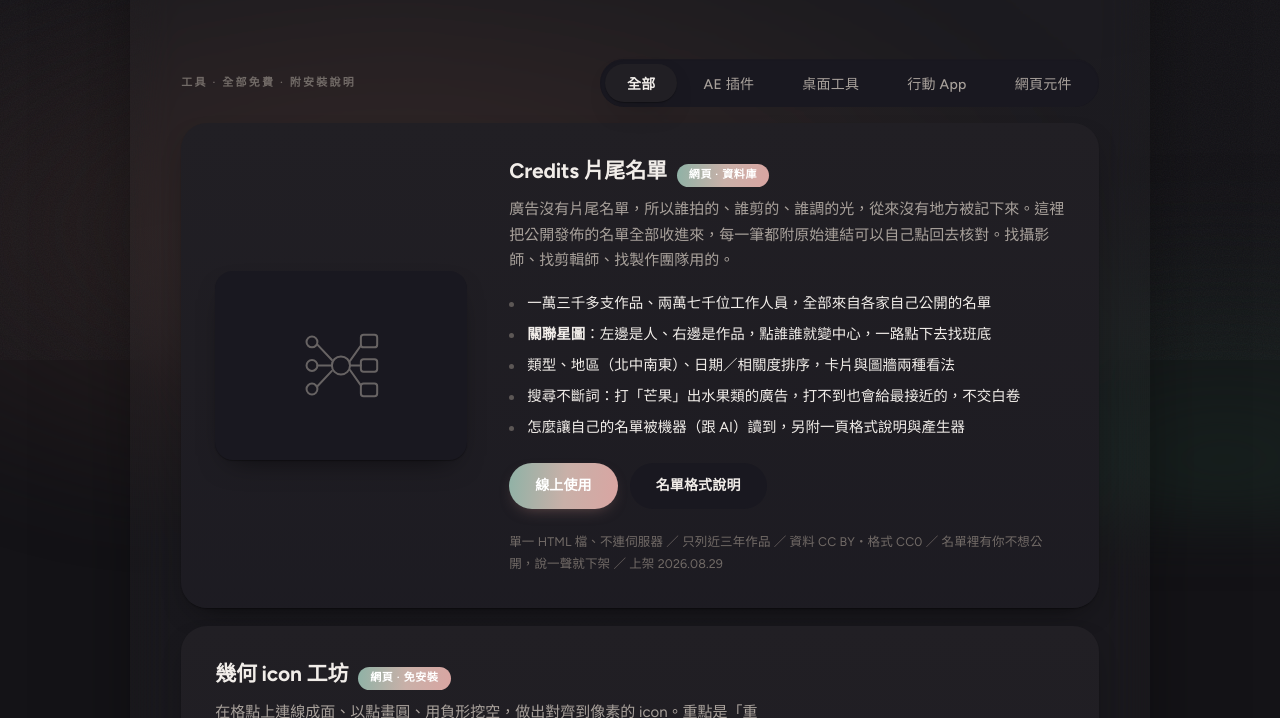
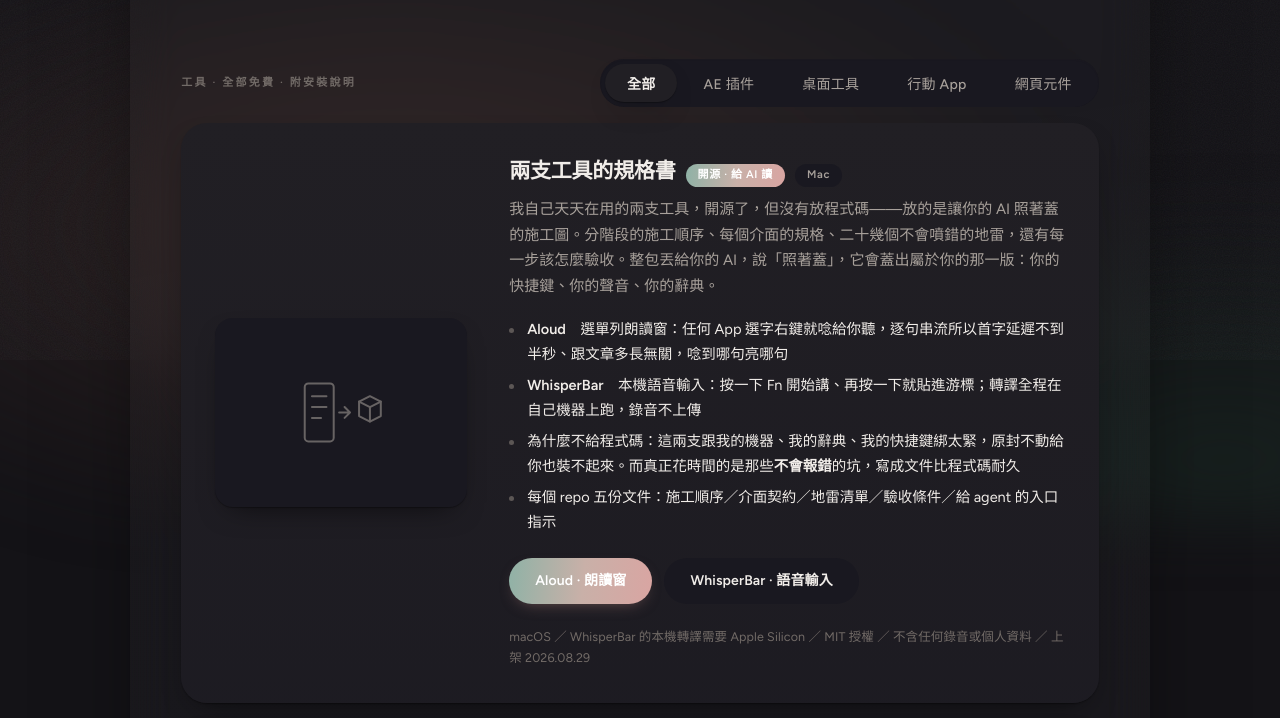
Before and after one commit to qwert2813434-ctrl/tools, a plain HTML site: page index.html in a window 1280 px wide. Shown: the part 440-1158 px from the top of the page. Drawn offline with Linux system fonts and the light colour scheme.

Commit message:
上架：兩支工具的規格書（aloud／whisperbar）

```diff
--- a/index.html
+++ b/index.html
@@ -341,7 +341,32 @@
     </div>
   </div>
 
-  <article class="tool" data-cat="web">
+  <article class="tool" data-cat="mac">
+    <div class="tool-media">
+      <div class="glyph"><svg viewBox="0 0 48 48" stroke-linecap="round" stroke-linejoin="round">
+        <rect x="4" y="8" width="16" height="32" rx="2"/>
+        <path d="M8 15h8M8 21h8M8 27h5"/>
+        <path d="M23 24h6M26 21l3 3-3 3"/>
+        <path d="M34 18 40 15 46 18 46 26 40 29 34 26 Z"/>
+        <path d="M34 18 40 21 46 18M40 21 40 29"/>
+      </svg></div>
+    </div>
+    <div class="tool-body">
+      <h3>兩支工具的規格書 <span class="tag live">開源 · 給 AI 讀</span> <span class="tag">Mac</span></h3>
+      <p class="desc">我自己天天在用的兩支工具，開源了，但沒有放程式碼——放的是讓你的 AI 照著蓋的施工圖。分階段的施工順序、每個介面的規格、二十幾個不會噴錯的地雷，還有每一步該怎麼驗收。整包丟給你的 AI，說「照著蓋」，它會蓋出屬於你的那一版：你的快捷鍵、你的聲音、你的辭典。</p>
+      <ul>
+        <li><b>Aloud</b>　選單列朗讀窗：任何 App 選字右鍵就唸給你聽，逐句串流所以首字延遲不到半秒、跟文章多長無關，唸到哪句亮哪句</li>
+        <li><b>WhisperBar</b>　本機語音輸入：按一下 Fn 開始講、再按一下就貼進游標；轉譯全程在自己機器上跑，錄音不上傳</li>
+        <li>為什麼不給程式碼：這兩支跟我的機器、我的辭典、我的快捷鍵綁太緊，原封不動給你也裝不起來。而真正花時間的是那些<b>不會報錯</b>的坑，寫成文件比程式碼耐久</li>
+        <li>每個 repo 五份文件：施工順序／介面契約／地雷清單／驗收條件／給 agent 的入口指示</li>
+      </ul>
+      <a class="btn" href="https://github.com/qwert2813434-ctrl/aloud">Aloud · 朗讀窗</a>
+      <a class="btn quiet" href="https://github.com/qwert2813434-ctrl/whisperbar">WhisperBar · 語音輸入</a>
+      <div class="note">macOS ／ WhisperBar 的本機轉譯需要 Apple Silicon ／ MIT 授權 ／ 不含任何錄音或個人資料 ／ 上架 2026.08.29</div>
+    </div>
+  </article>
+
+  <article class="tool flip" data-cat="web">
     <div class="tool-media">
       <div class="glyph"><svg viewBox="0 0 48 48" stroke-linecap="round" stroke-linejoin="round">
         <circle cx="24" cy="24" r="5"/>
@@ -366,7 +391,7 @@
     </div>
   </article>
 
-  <article class="tool flip" data-cat="web">
+  <article class="tool" data-cat="web">
     <div class="tool-media">
       <div class="glyph"><svg viewBox="0 0 48 48" stroke-linecap="round" stroke-linejoin="round">
         <path d="M24 21.5 L24 5 L33 12 Z"/><path d="M26.5 24 L43 24 L36 33 Z"/>
@@ -389,7 +414,7 @@
     </div>
   </article>
 
-  <article class="tool" data-cat="mac">
+  <article class="tool flip" data-cat="mac">
     <div class="tool-media">
       <div class="shot"><img src="assets/rheo-shot.jpg" alt="RHEO 編輯畫面：人像被抹成流動的絲綢"></div>
       <span class="appicon"><span class="sq"><img src="assets/rheo-icon.png" alt=""></span></span>
@@ -408,7 +433,7 @@
     </div>
   </article>
 
-  <article class="tool flip" data-cat="mac">
+  <article class="tool" data-cat="mac">
     <div class="tool-media">
       <div class="shot"><img src="assets/shuji-shot.jpg" alt="唸書機跟讀器 英中對照畫面"></div>
       <span class="appicon"><span class="sq"><img src="assets/shuji-icon.png" alt=""></span></span>
@@ -426,7 +451,7 @@
     </div>
   </article>
 
-  <article class="tool" data-cat="app">
+  <article class="tool flip" data-cat="app">
     <div class="tool-media">
       <div class="glyph"><svg viewBox="0 0 48 48" stroke-linecap="round" stroke-linejoin="round">
         <rect x="4" y="10" width="17" height="28" rx="2"/>
@@ -451,7 +476,7 @@
     </div>
   </article>
 
-  <article class="tool flip" data-cat="web">
+  <article class="tool" data-cat="web">
     <div class="tool-media">
       <div class="glyph"><svg viewBox="0 0 48 48" stroke-linecap="round" stroke-linejoin="round">
         <rect x="5" y="5" width="13" height="13"/><rect x="9.5" y="9.5" width="4" height="4"/>
@@ -475,7 +500,7 @@
     </div>
   </article>
 
-  <article class="tool" data-cat="web">
+  <article class="tool flip" data-cat="web">
     <div class="tool-media">
       <div class="glyph"><svg viewBox="0 0 48 48" stroke-linecap="round" stroke-linejoin="round">
         <path d="M14 8 C 14 16, 12 22, 14 30 S 17 38, 15 42"/>
@@ -498,7 +523,7 @@
     </div>
   </article>
 
-  <article class="tool flip" data-cat="app">
+  <article class="tool" data-cat="app">
     <div class="tool-media">
       <div class="shot"><img src="assets/aligned-shot.jpg" alt="ALIGNED 編輯畫面"></div>
       <span class="appicon"><span class="sq"><img src="assets/aligned-icon.png" alt=""></span></span>
@@ -518,7 +543,7 @@
     </div>
   </article>
 
-  <article class="tool" data-cat="app">
+  <article class="tool flip" data-cat="app">
     <div class="tool-media">
       <div class="shot"><img src="assets/stb-shot.jpg" alt="STB 分鏡頁畫面"></div>
       <span class="appicon"><span class="sq"><img src="assets/stb-icon.png" alt=""></span></span>
@@ -539,7 +564,7 @@
     </div>
   </article>
 
-  <article class="tool flip" data-cat="mac">
+  <article class="tool" data-cat="mac">
     <div class="tool-media">
       <div class="glyph"><svg viewBox="0 0 48 48" stroke-linecap="round" stroke-linejoin="round">
         <path d="M24 7 V 30"/><path d="M15 22 L 24 31 L 33 22"/>
@@ -559,7 +584,7 @@
     </div>
   </article>
 
-  <article class="tool" data-cat="ae">
+  <article class="tool flip" data-cat="ae">
     <div class="tool-media">
       <div class="glyph"><svg viewBox="0 0 48 48" stroke-linecap="round" stroke-linejoin="round">
         <path d="M8 36 C 17 36, 19 15, 26 15 S 35 26, 42 26"/>
```
